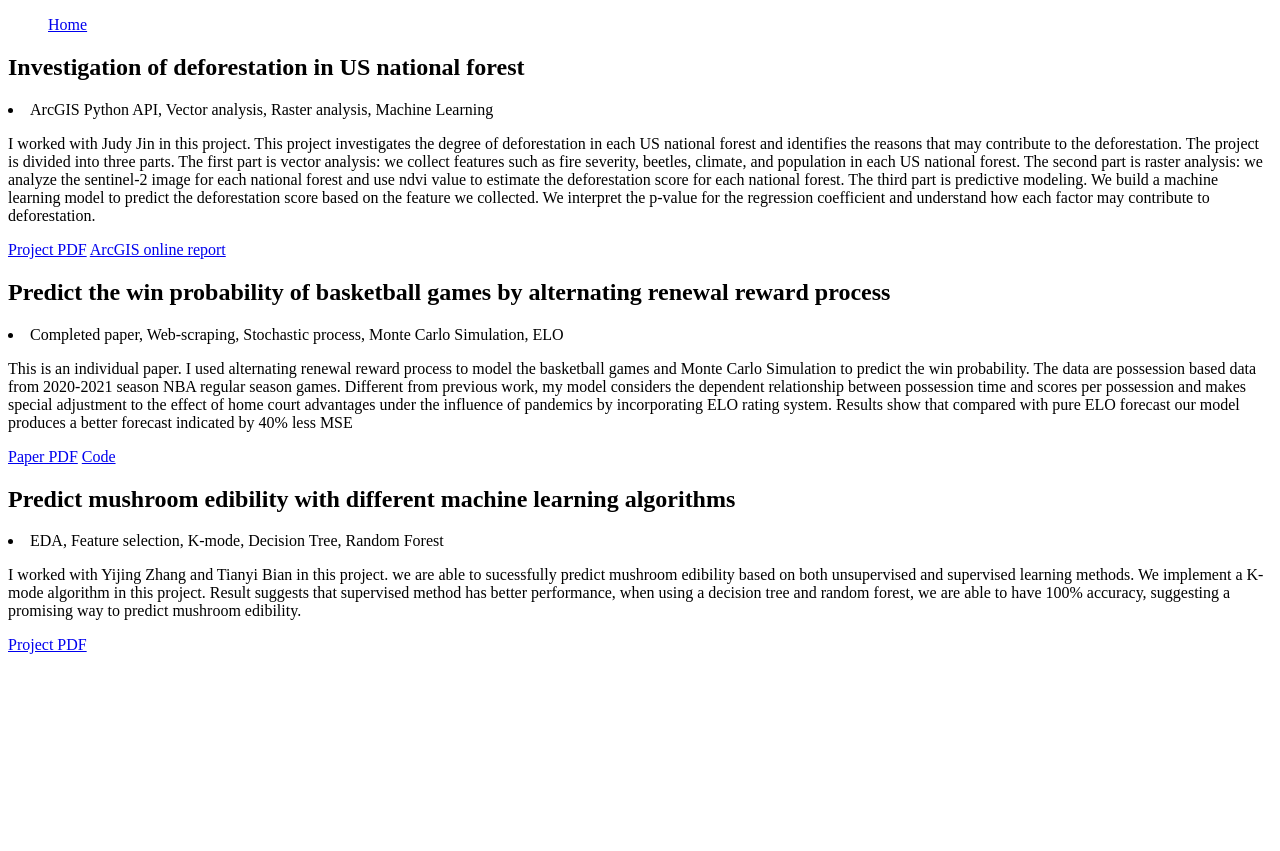
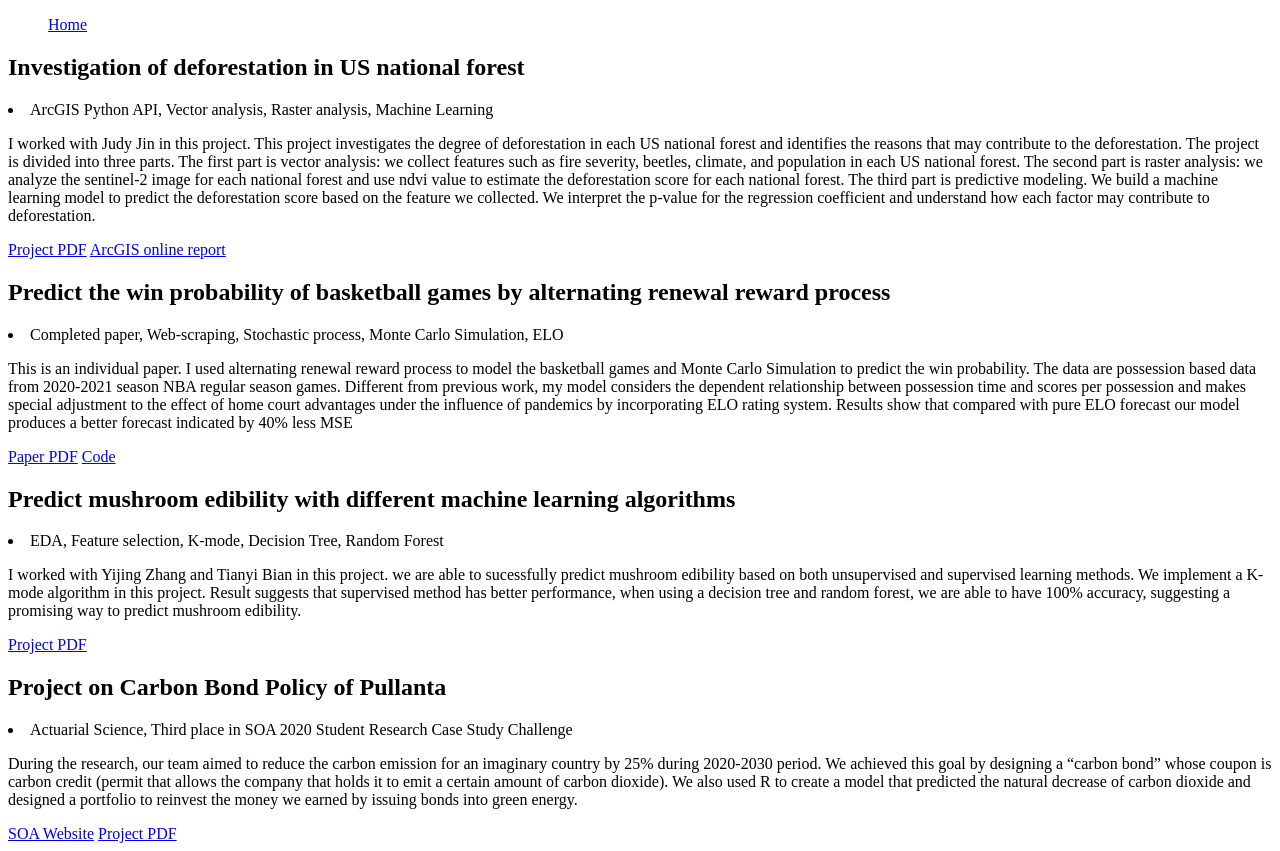
Before and after one commit to Bison2001/Bison2001.github.io, a plain HTML site: page project.html in a window 1280 px wide. Before the commit the page ends 800 px from the top, so only its background shows below. Drawn offline with Linux system fonts and the light colour scheme.

Commit message:
Update project.html

```diff
--- a/project.html
+++ b/project.html
@@ -37,5 +37,15 @@
 		way to predict mushroom edibility.</p>
     <a href="PredictMushroomEdibility.pdf">Project PDF</a>
 
+		<h2>Project on Carbon Bond Policy of Pullanta</h2>
+    <li>Actuarial Science, Third place in SOA 2020 Student Research Case Study Challenge</li>
+		<p>During the research, our team aimed to reduce the carbon emission for an imaginary country by 25% during
+		2020-2030 period. We achieved this goal by designing a “carbon bond” whose coupon is carbon credit (permit
+		that allows the company that holds it to emit a certain amount of carbon dioxide). We also used R to create a
+		model that predicted the natural decrease of carbon dioxide and designed a portfolio to reinvest the money we
+		earned by issuing bonds into green energy.</p>
+    <a href="https://www.soa.org/research/opportunities/2020-student-case-study/">SOA Website</a>
+    <a href="https://www.soa.org/globalassets/assets/files/static-pages/research/opportunities/2020-student-case-study-entry-3.pdf">Project PDF</a>
+
 	</body>
 </html>
```
